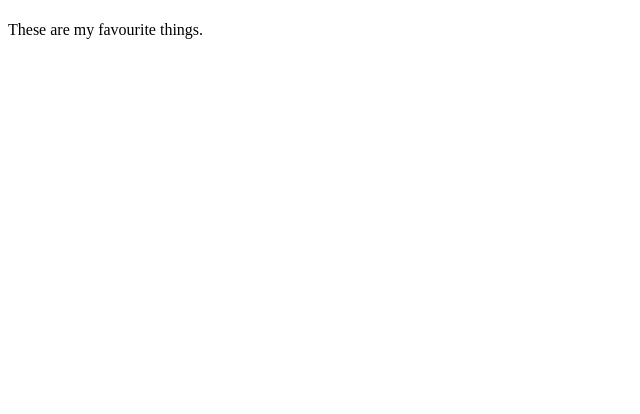
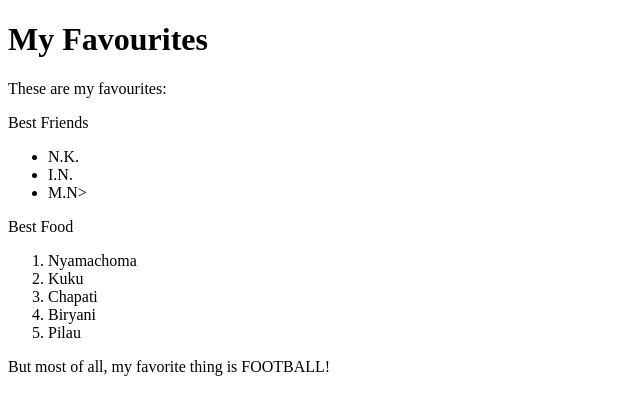
Before and after one commit to AlexTwenji/my-first-webpage, a plain HTML site: page favourite-things.html in a window 1280 px wide. Shown: the whole page, without its empty margins (0-640 px from the left). Drawn offline with Linux system fonts and the light colour scheme.

Commit message:
body of favourite things

```diff
--- a/favourite-things.html
+++ b/favourite-things.html
@@ -1,12 +1,29 @@
 <!DOCTYPE html>
 <html>
   <head>
-    <h1>
       <title>My Favourite Things</title>
-    </h1>
   </head>
 
   <body>
-    These are my favourite things.
+    <h1>My Favourites</h1>
+    <p>These are my favourites:</p>
+
+    Best Friends
+    <ul>
+      <li>N.K.</li>
+      <li>I.N.</li>
+      <li>M.N></li>
+    </ul>
+
+    Best Food
+    <ol>
+      <li>Nyamachoma</li>
+      <li>Kuku</li>
+      <li>Chapati</li>
+      <li>Biryani</li>
+      <li>Pilau</li>
+    </ol>
+
+    <p>But most of all, my favorite thing is FOOTBALL!</p>
   </body>
 </html>
```
